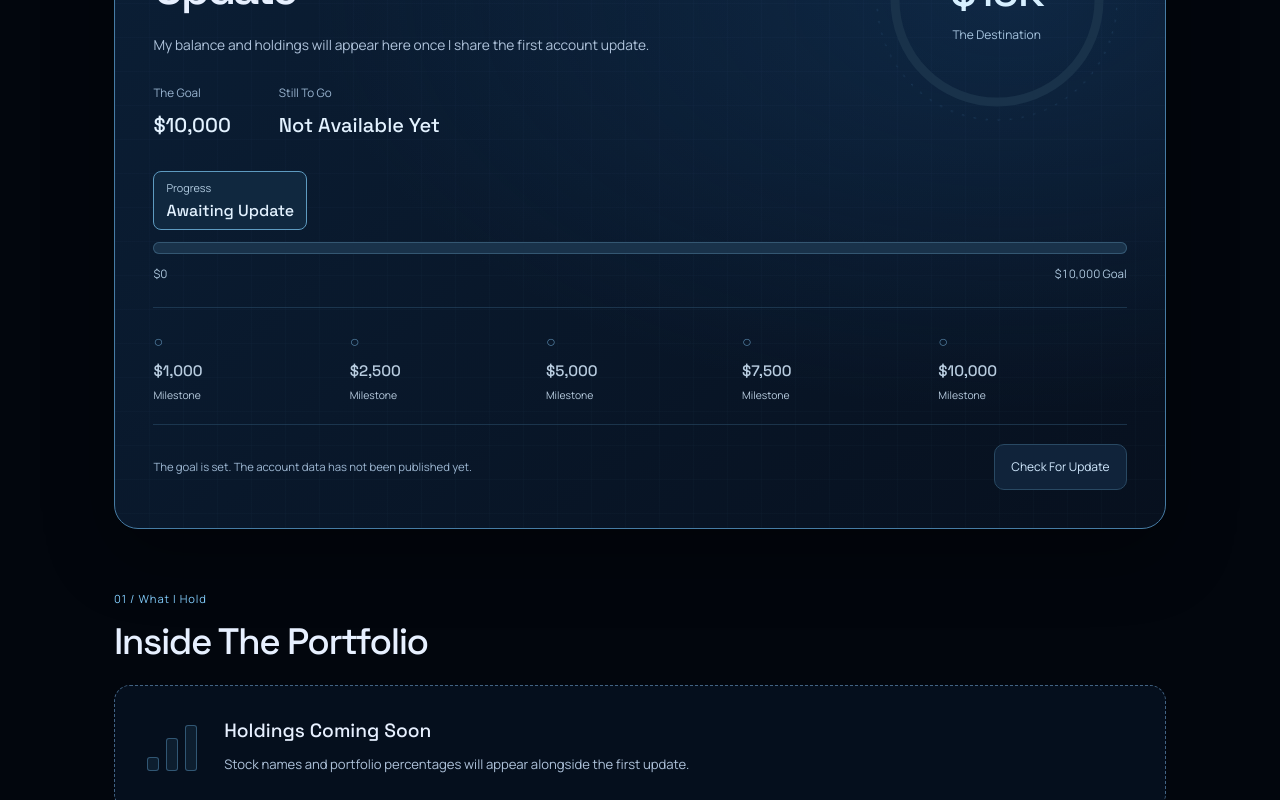
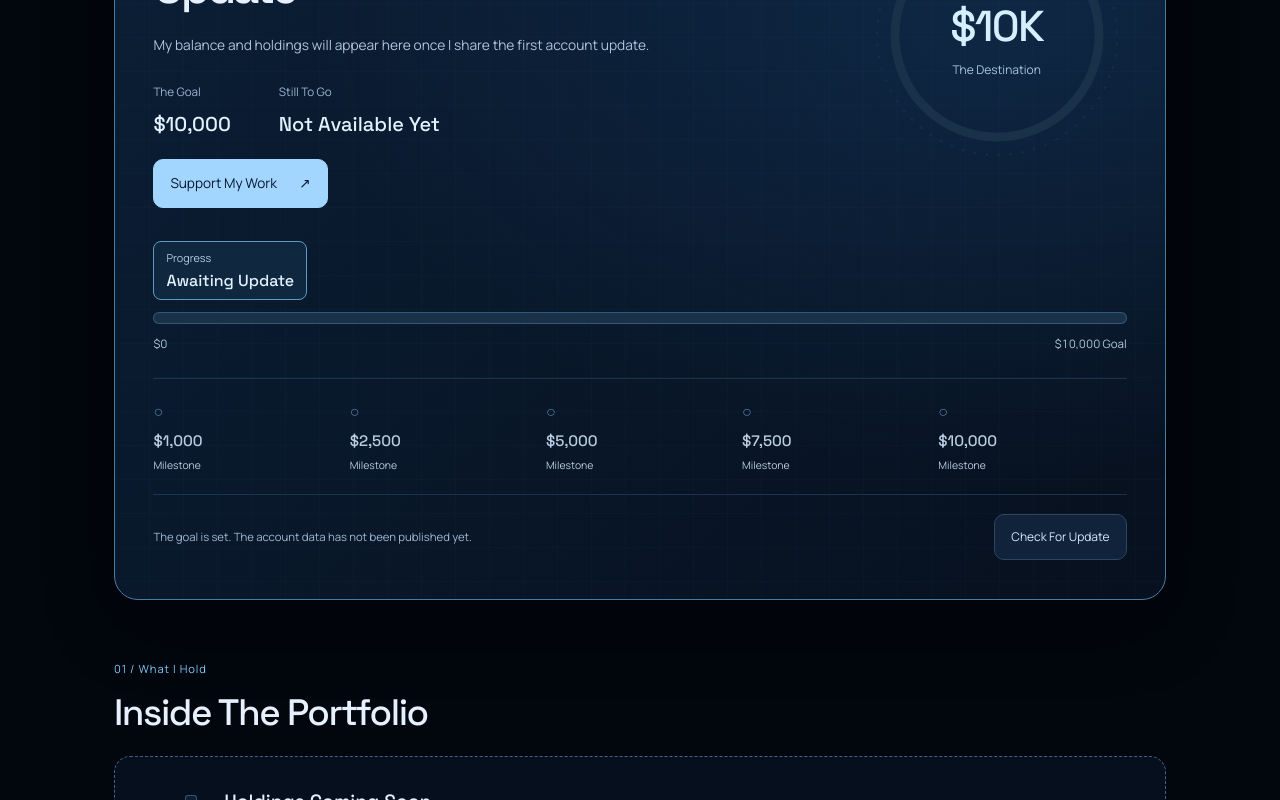
Before and after one commit to prameshsharma25/personal-website, a Next.js app: page /road-to-10000 in a window 1280 px wide. Shown: the part 1007-1807 px from the top of the page. Built offline with nearby package versions, Linux system fonts and the light colour scheme.

Commit message:
Add a support button inside the opening portfolio card

```diff
--- a/pages/road-to-10000.tsx
+++ b/pages/road-to-10000.tsx
@@ -266,6 +266,9 @@ export default function RoadTo10000({ referralUrl, coffeeUrl }: Props) {
                   </dd>
                 </div>
               </dl>
+              <a href="#support" className={styles.dashboardSupport}>
+                Support My Work <span aria-hidden="true">↗</span>
+              </a>
             </div>
             <div className={styles.gauge} aria-hidden="true">
               <svg viewBox="0 0 260 260" aria-hidden="true">
--- a/styles/Portfolio.module.css
+++ b/styles/Portfolio.module.css
@@ -25,6 +25,7 @@
   margin: -0.6rem 0 2.2rem;
 }
 .jumpLinks a,
+.dashboardSupport,
 .refresh,
 .presets button {
   border: 1px solid var(--line);
@@ -43,10 +44,18 @@
   align-items: center;
   font-size: 0.85rem;
 }
-.jumpLinks a:last-child {
+.jumpLinks a:last-child,
+.dashboardSupport {
   background: #a2d6ff;
   color: #06182c;
   border-color: #a2d6ff;
+}
+.dashboardSupport {
+  display: inline-flex;
+  align-items: center;
+  gap: 1.4rem;
+  margin-top: 1.4rem;
+  font-size: 0.85rem;
 }
 .dashboard {
   position: relative;
@@ -727,6 +736,7 @@
     border-color: #93d2ff;
   }
   .jumpLinks a:hover,
+  .dashboardSupport:hover,
   .refresh:hover:not(:disabled) {
     filter: brightness(1.15);
   }
```
Also changed, not shown: 1 other file (tests, documents, lock files or other folders).
